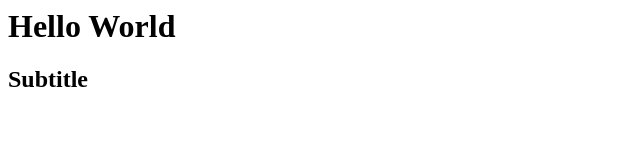
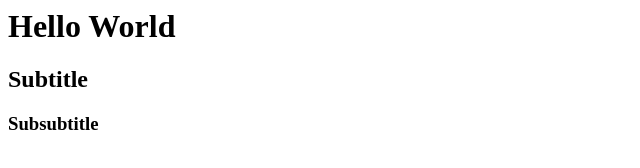
Before and after one commit to brunoderosa1/demo-repo, a plain HTML site: page index.html in a window 1280 px wide. Shown: the whole page, without its empty margins (0-640 px from the left). Drawn offline with Linux system fonts and the light colour scheme.

Commit message:
"repo demo"

```diff
--- a/index.html
+++ b/index.html
@@ -1,2 +1,3 @@
 <h1>Hello World</h1>
 <h2>Subtitle</h2>
+<h3>Subsubtitle</h3>
```
